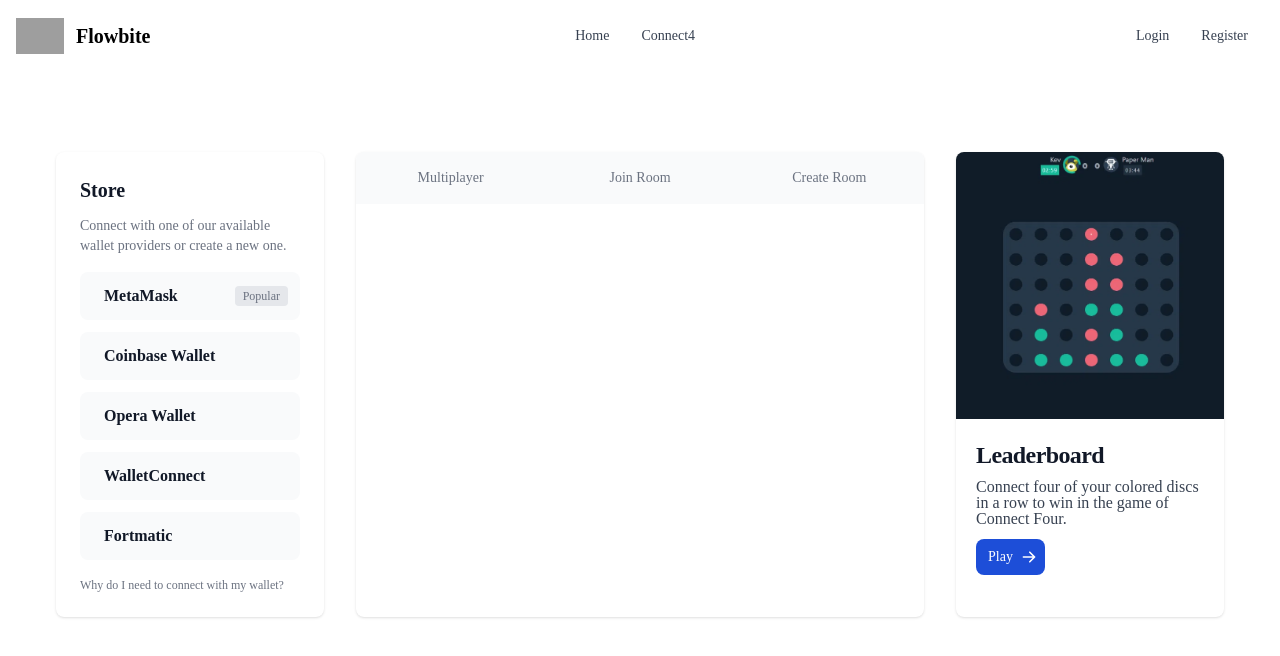
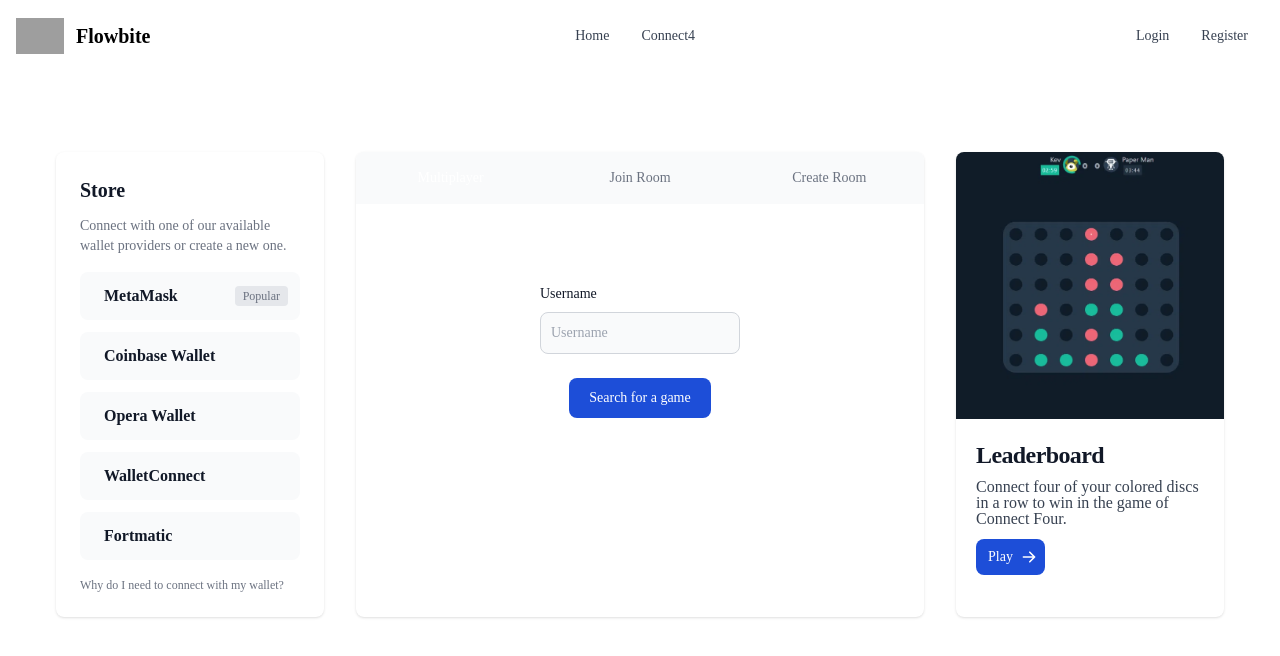
Before and after one commit to sakousi/puissance4-ReactJS, a React (Create React App) app in the folder front/: page /connect4 in a window 1280 px wide. Shown: the top 656 px of the page. Built offline with nearby package versions, Linux system fonts and the light colour scheme; no server answers; grey boxes are pictures that could not be loaded.

Commit message:
ajout des composants, multiplayer, join room, create room, et des composants board et GamePlayersTab du composant Connect4Game

```diff
--- a/front/src/App.js
+++ b/front/src/App.js
@@ -6,8 +6,6 @@
 import { useState } from "react";
 import Header from "./components/Header";
 import GameOne from "./components/Home/GameOne";
-
-// const socket = io.connect("http://localhost:3101");
 
 export default function App() {
   return (
--- a/front/src/components/Connect4/GameType.js
+++ b/front/src/components/Connect4/GameType.js
@@ -1,18 +1,22 @@
 import { useState } from "react";
+import CreateRoom from "./SelectGameType/CreateRoom";
+import JoinRoom from "./SelectGameType/JoinRoom";
+import Multiplayer from "./SelectGameType/Multiplayer";
 
 export default function GameType() {
   const [activeTab, setActiveTab] = useState(0);
 
   const handleTabClick = (index) => {
-    console.log("you");
     setActiveTab(index);
   };
+
+  const buttonStyleClicked = "text-white text-xl";
 
   const baseStyle =
     "inline-block w-full p-4 bg-gray-50 hover:bg-gray-100 focus:outline-none dark:bg-gray-700 dark:hover:bg-gray-600";
 
   return (
-    <div className="col-span-2 max-w-sm bg-white border border-gray-200 rounded-lg shadow dark:bg-gray-800 dark:border-gray-700 min-w-full">
+    <div className="col-span-2 bg-white border border-gray-200 rounded-lg shadow dark:bg-gray-800 dark:border-gray-700 min-w-full">
       <div className="flex flex-col">
         <ul className="hidden text-sm font-medium text-center text-gray-500 divide-x divide-gray-200 rounded-lg sm:flex dark:divide-gray-600 dark:text-gray-400">
           {["Multiplayer", "Join Room", "Create Room"].map((item, index) => {
@@ -21,7 +25,7 @@
                 <button
                   className={`${baseStyle} ${
                     index === 0 ? "rounded-tl-lg" : ""
-                  } ${index === 2 ? "rounded-tr-lg" : ""}`}
+                  } ${index === 2 ? "rounded-tr-lg" : ""} + ${index === activeTab ? buttonStyleClicked : ""}}`}
                   onClick={() => handleTabClick(index)}
                 >
                   {item}
@@ -31,18 +35,15 @@
           })}
         </ul>
       </div>
-      <div className="">
-        <ul>
-          {["Multiplayer", "Join Room", "Create Room"].map((item, index) => {
-            if (activeTab === index) {
-              return (
-                <li key={index} className="w-full">
-                  <p className="text-white text-3xl text-center">{item}</p>
-                </li>
-              );
-            }
-          })}
-        </ul>
+      <div className="flex h-auto justify-center items-center">
+        {activeTab === 0 ? (
+          <Multiplayer></Multiplayer>
+        ) : activeTab === 1 ? (
+          <JoinRoom></JoinRoom>
+        ) : activeTab === 2 ? (
+          <CreateRoom></CreateRoom>
+        ) : null}
+
       </div>
     </div>
   );
--- /dev/null
+++ b/front/src/components/Connect4/SelectGameType/CreateRoom.js
@@ -0,0 +1,24 @@
+export default function CreateRoom() {
+    return (
+        <form className="flex flex-col justify-center items-center my-20">
+        <div className="mb-6">
+          <label className="block mb-2 text-sm font-medium text-gray-900 dark:text-white">
+            Username
+          </label>
+          <input
+            type="username"
+            id="username"
+            className="bg-gray-50 border border-gray-300 text-gray-900 text-sm rounded-lg focus:ring-blue-500 focus:border-blue-500 block w-full p-2.5 dark:bg-gray-700 dark:border-gray-600 dark:placeholder-gray-400 dark:text-white dark:focus:ring-blue-500 dark:focus:border-blue-500"
+            placeholder="Username"
+            required
+          ></input>
+        </div>
+        <button
+          type="submit"
+          className="text-white bg-blue-700 hover:bg-blue-800 focus:ring-4 focus:outline-none focus:ring-blue-300 font-medium rounded-lg text-sm w-full sm:w-auto px-5 py-2.5 text-center dark:bg-blue-600 dark:hover:bg-blue-700 dark:focus:ring-blue-800"
+        >
+          Create Room
+        </button>
+      </form>
+    );
+  }
--- /dev/null
+++ b/front/src/components/Connect4/SelectGameType/JoinRoom.js
@@ -0,0 +1,18 @@
+export default function JoinRoom() {
+    return (
+        <form className="flex flex-col justify-center items-center my-20">
+        <div className="mb-6">
+          <label className="block mb-2 text-sm font-medium text-gray-900 dark:text-white">
+            Username
+          </label>
+          <input
+            type="username"
+            id="username"
+            className="bg-gray-50 border border-gray-300 text-gray-900 text-sm rounded-lg focus:ring-blue-500 focus:border-blue-500 block w-full p-2.5 dark:bg-gray-700 dark:border-gray-600 dark:placeholder-gray-400 dark:text-white dark:focus:ring-blue-500 dark:focus:border-blue-500"
+            placeholder="Username"
+            required
+          ></input>
+        </div>
+      </form>
+    );
+  }
--- /dev/null
+++ b/front/src/components/Connect4/SelectGameType/Multiplayer.js
@@ -0,0 +1,33 @@
+import { useNavigate } from "react-router-dom";
+
+export default function Multiplayer() {
+  const navigate = useNavigate();
+
+  const handleSubmit = () => {
+    navigate("/connect4/1234");
+  };
+
+  return (
+    <form className="flex flex-col justify-center items-center my-20">
+      <div className="mb-6">
+        <label className="block mb-2 text-sm font-medium text-gray-900 dark:text-white">
+          Username
+        </label>
+        <input
+          type="username"
+          id="username"
+          className="bg-gray-50 border border-gray-300 text-gray-900 text-sm rounded-lg focus:ring-blue-500 focus:border-blue-500 block w-full p-2.5 dark:bg-gray-700 dark:border-gray-600 dark:placeholder-gray-400 dark:text-white dark:focus:ring-blue-500 dark:focus:border-blue-500"
+          placeholder="Username"
+          required
+        ></input>
+      </div>
+      <button
+        type="submit"
+        onClick={handleSubmit}
+        className="text-white bg-blue-700 hover:bg-blue-800 focus:ring-4 focus:outline-none focus:ring-blue-300 font-medium rounded-lg text-sm w-full sm:w-auto px-5 py-2.5 text-center dark:bg-blue-600 dark:hover:bg-blue-700 dark:focus:ring-blue-800"
+      >
+        Search for a game
+      </button>
+    </form>
+  );
+}
--- /dev/null
+++ b/front/src/components/Connect4Game/Board.js
@@ -0,0 +1,9 @@
+export default function Board() {
+  return (
+    <>
+      <section className="dark:bg-gray-900 h-screen">
+        <h1 className="text-white text-5xl">Connect 4</h1>
+      </section>
+    </>
+  );
+}
--- /dev/null
+++ b/front/src/components/Connect4Game/GamePlayersTab.js
@@ -0,0 +1,43 @@
+import { Link } from "react-router-dom";
+
+export default function GamePlayersTab() {
+  return (
+    <>
+      <nav className="bg-white border-gray-200 px-2 sm:px-4 py-2.5 dark:bg-gray-900">
+        <div className="container flex flex-wrap items-center justify-between mx-auto">
+          <div></div>
+          <div className="flex items-center md:order-2">
+            <div>
+              <ul
+                className="flex flex-col py-2 md:flex-row"
+                aria-labelledby="user-menu-button"
+              >
+                <li>
+                  <Link
+                    to={"/connect4"}
+                    className="block text-white bg-blue-700 hover:bg-blue-800 focus:ring-4 focus:outline-none focus:ring-blue-300 font-medium rounded-lg text-sm px-5 py-2.5 text-center dark:bg-blue-600 dark:hover:bg-blue-700 dark:focus:ring-blue-800"
+                  >
+                    Leave Game
+                  </Link>
+                </li>
+              </ul>
+            </div>
+          </div>
+          <div
+            className="items-center justify-between hidden w-full md:flex md:w-auto md:order-1"
+            id="mobile-menu-2"
+          >
+            <ul className="flex flex-col p-4 mt-4 border border-gray-100 rounded-lg bg-gray-50 md:flex-row md:space-x-8 md:mt-0 md:text-sm md:font-medium md:border-0 md:bg-white dark:bg-gray-800 md:dark:bg-gray-900 dark:border-gray-700">
+              <li>
+                <p className="text-white">Player1</p>
+              </li>
+              <li>
+                <p className="text-white">Player2</p>
+              </li>
+            </ul>
+          </div>
+        </div>
+      </nav>
+    </>
+  );
+}
--- a/front/src/context/appContext.js
+++ b/front/src/context/appContext.js
@@ -4,6 +4,7 @@
 import { GET_CURRENT_USER, GET_USER_BY_ID, LOGIN } from "../API/userRequest";
 import App from "../App";
 import Connect4 from "../routes/Connect4";
+import Connect4Game from "../routes/Connect4Game";
 import Login from "../routes/Login";
 import Register from "../routes/Register";
 
@@ -44,6 +45,10 @@
     {
       path: "/connect4",
       element: <Connect4 />,
+    },
+    {
+      path: "/connect4/:id",
+      element: <Connect4Game />,
     }
   ]);
 
--- a/front/src/routes/Connect4Game.js
+++ b/front/src/routes/Connect4Game.js
@@ -3,6 +3,8 @@
 import Header from "../components/Header";
 import { AppContext } from "../context/appContext";
 import io from "socket.io-client";
+import GamePlayersTab from "../components/Connect4Game/GamePlayersTab";
+import Board from "../components/Connect4Game/Board";
 
 export default function Connect4Game() {
   const appContext = useContext(AppContext);
@@ -11,7 +13,8 @@
   return (
     <>
       <section className="dark:bg-gray-900 h-screen">
-        <h1 className="text-white text-5xl">Connect 4</h1>
+          <GamePlayersTab></GamePlayersTab>
+          <Board></Board>
       </section>
     </>
   );
```
